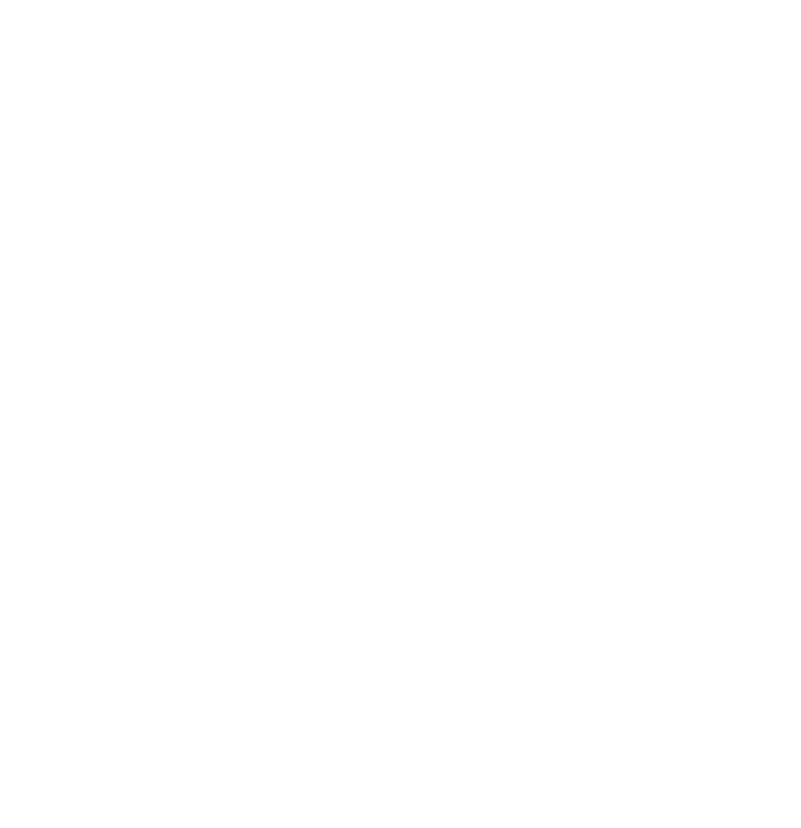
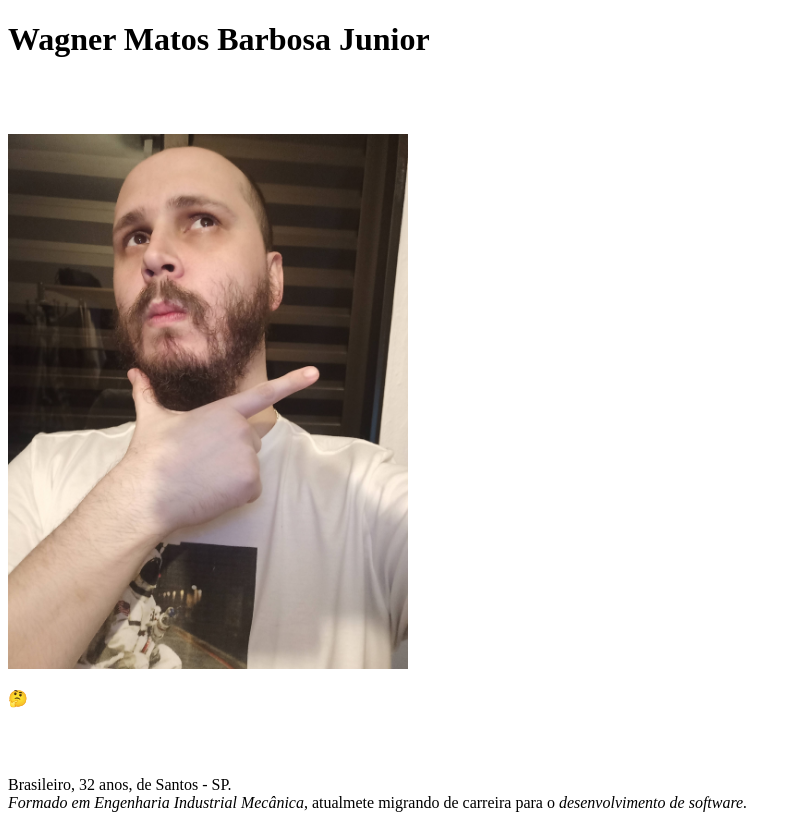
Before and after one commit to Wagner-BWG/Trybe-Primeiros-Exercicios, a plain HTML site: page index.html in a window 1280 px wide. Shown: the whole page, without its empty margins (0-801 px from the left). Before the commit the page ends 800 px from the top, so only its background shows below. Drawn offline with Linux system fonts and the light colour scheme.

Commit message:
Adicionado o arquivo wag_foto.jpg; adicionados ao index.html: Nome, foto, link da foto, descriçao (revisar)

```diff
--- a/index.html
+++ b/index.html
@@ -7,8 +7,18 @@
 
     <body>
        <!-- Seu nome completo; -->
-<!-- Uma foto atual sua, acompanhada de um texto alternativo, que deve ser a descrição da foto que você está usando; -->
-<!-- Uma breve descrição sobre você, destacando algumas informações como nacionalidade e a cidade/estado onde mora; -->
+        <h1>Wagner Matos Barbosa Junior</h1>
+       <br>
+       <br>
+       <br>
+       <!-- Uma foto atual sua, acompanhada de um texto alternativo, que deve ser a descrição da foto que você está usando; -->
+       <a href="wag_foto.jpg"><img src="wag_foto.jpg" alt="Wagner pensivo sobre o futuro &#x1F914" width="400"></a> <br>
+       <p>&#x1F914</p> <br>
+       <br>
+       <!-- Uma breve descrição sobre você, destacando algumas informações como nacionalidade
+        e a cidade/estado onde mora; -->
+       <p>Brasileiro, 32 anos, de Santos - SP. <br>
+       <em>Formado em Engenharia Industrial Mecânica</em>, atualmete migrando de carreira para o <em>desenvolvimento de software.</em></p>
 <!-- Uma lista de habilidades que você possui, com destaque para aquela de que você mais se orgulha; -->
 <!-- Um link interno para a sua foto; -->
 <!-- Um link externo para algum blog de que você goste, que abra em uma nova aba; -->
```
Also changed, not shown: wag_foto.jpg (added).
